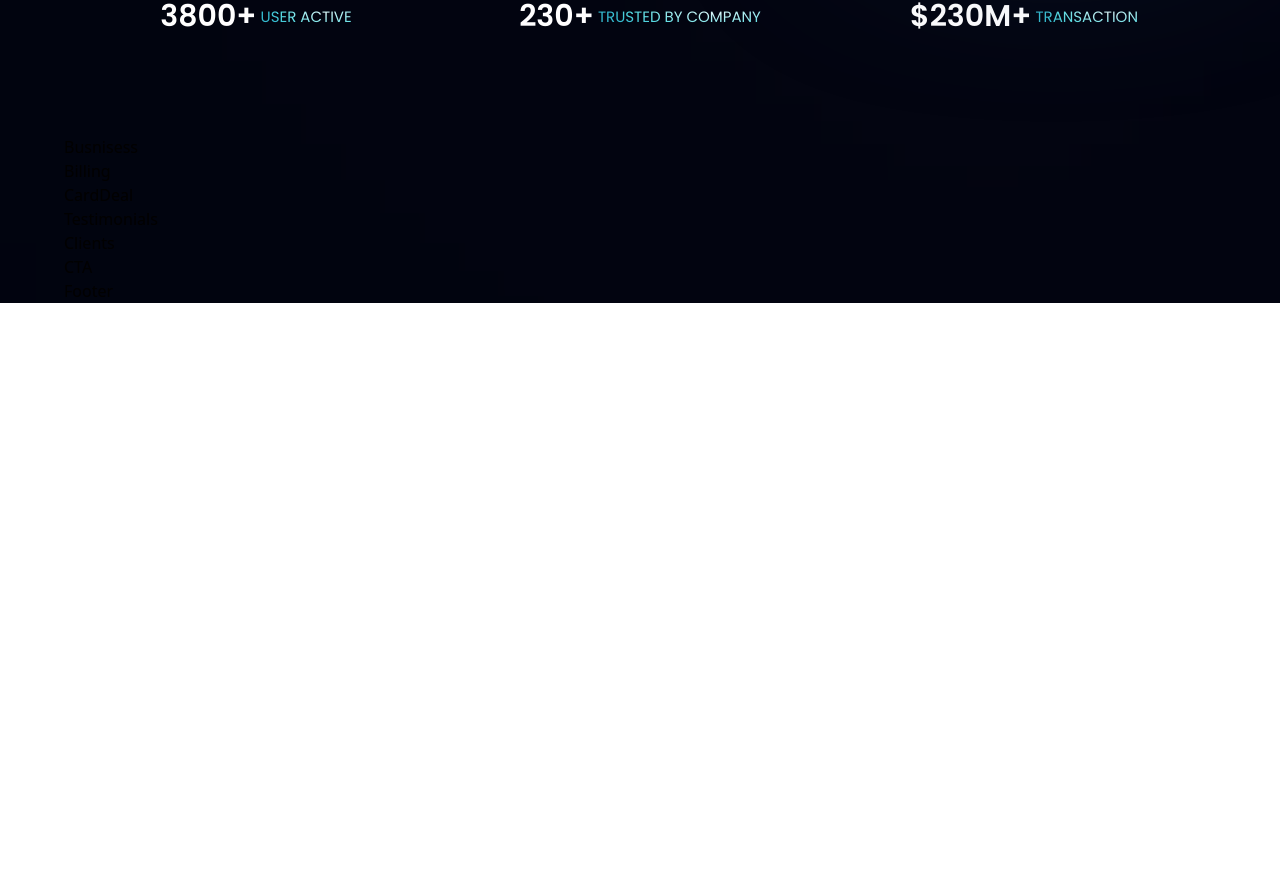
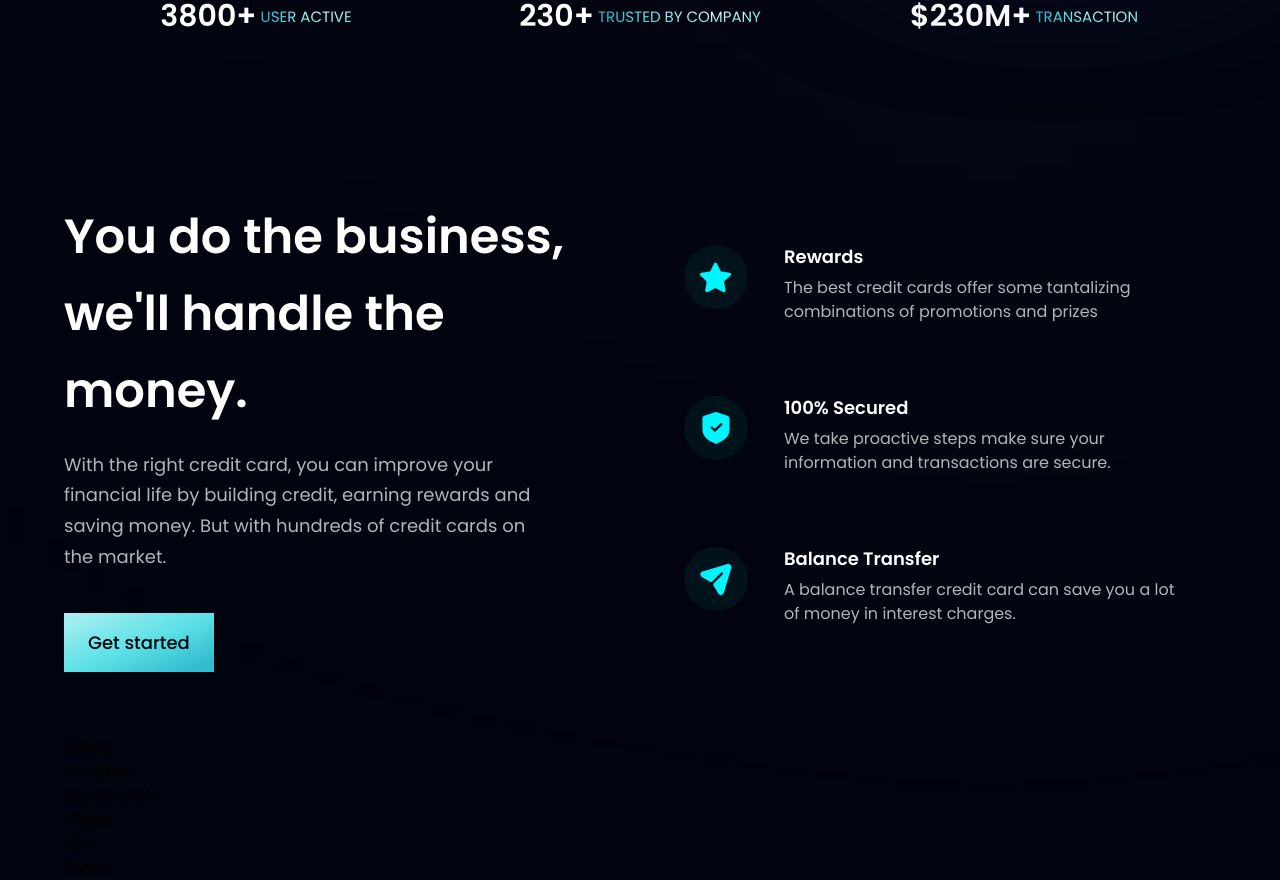
Before and after one commit to esyef/HooBank---Digital-Payment-LandingPage, a React (Vite) app: page / in a window 1280 px wide. Shown: the part 810-1690 px from the top of the page. Before the commit the page ends 1113 px from the top, so only its background shows below. Built offline with nearby package versions, Linux system fonts and the light colour scheme.

Commit message:
business section

```diff
--- a/src/components/Business.tsx
+++ b/src/components/Business.tsx
@@ -1,7 +1,58 @@
-import React from "react";
+import { features, feedback } from "../constans";
+import style, { layout } from "../style";
+import Button from "./Button";
+
+type props = { index: number };
+const FeacureCard = ({ ...feacture }, { index }: props) => {
+  const { icon, content, title } = feacture;
+  return (
+    <div className="flex flex-row p-6 rounded-[20px] gap-6 feature-card ">
+      <div
+        className={`w-[64px] h-[64px] rounded-full ${style.flexCenter} bg-dimBlue`}
+      >
+        <img
+          src={icon}
+          alt={title}
+          className="w-[50%] h-[50%] object-contain"
+        />
+      </div>
+
+      <div className="flex-1 flex flex-col ml-3 gap-2">
+        <h4 className="font-poppins font-semibold text-white text-[18px] leading-[23px]">
+          {title}
+        </h4>
+        <p className="font-poppins font-normal text-dimWhite text-[16px] leading-[24px]">
+          {content}
+        </p>
+      </div>
+    </div>
+  );
+};
 
 const Business = () => {
-  return <div>Busnisess</div>;
+  return (
+    <section id="features" className={layout.section}>
+      <div className={layout.sectionInfo}>
+        <h2 className={style.heading2}>
+          You do the business, <br className="sm:block hidden" /> we&apos;ll
+          handle the money.
+        </h2>
+        <p className={`${style.paragraph} max-w-[470px] mt-5`}>
+          With the right credit card, you can improve your financial life by
+          building credit, earning rewards and saving money. But with hundreds
+          of credit cards on the market.
+        </p>
+
+        <Button styles="mt-10" />
+      </div>
+
+      <div className={`${layout.sectionImg} flex-col gap-6`}>
+        {features.map((feacture, index) => {
+          return <FeacureCard index={index} key={feacture.id} {...feacture} />;
+        })}
+      </div>
+    </section>
+  );
 };
 
 export default Business;
--- a/src/components/Button.tsx
+++ b/src/components/Button.tsx
@@ -1,7 +1,18 @@
 import React from "react";
 
-const Button = () => {
-  return <div>Button</div>;
+type props = {
+  styles: string;
+};
+
+const Button = ({ styles }: props) => {
+  return (
+    <button
+      type="button"
+      className={`py-4 px-6 bg-blue-gradient font-poppins font-medium text-[18px] text-primary outline-none ${styles}`}
+    >
+      Get started
+    </button>
+  );
 };
 
 export default Button;
--- a/src/index.css
+++ b/src/index.css
@@ -107,7 +107,8 @@
   }
 }
 
-.feature-card:hover {
+.feature-card:hover,
+.feature-card:active {
   background: var(--black-gradient);
   box-shadow: var(--card-shadow);
 }
```
